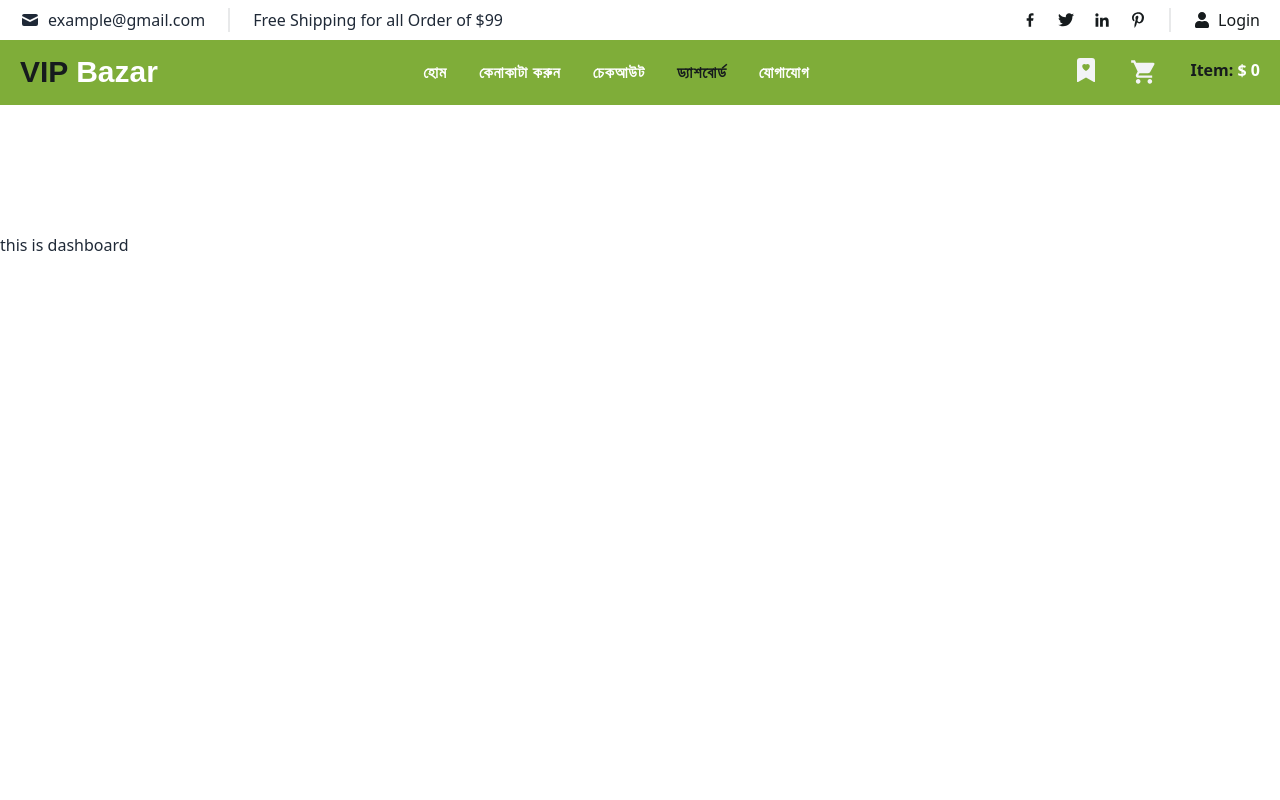
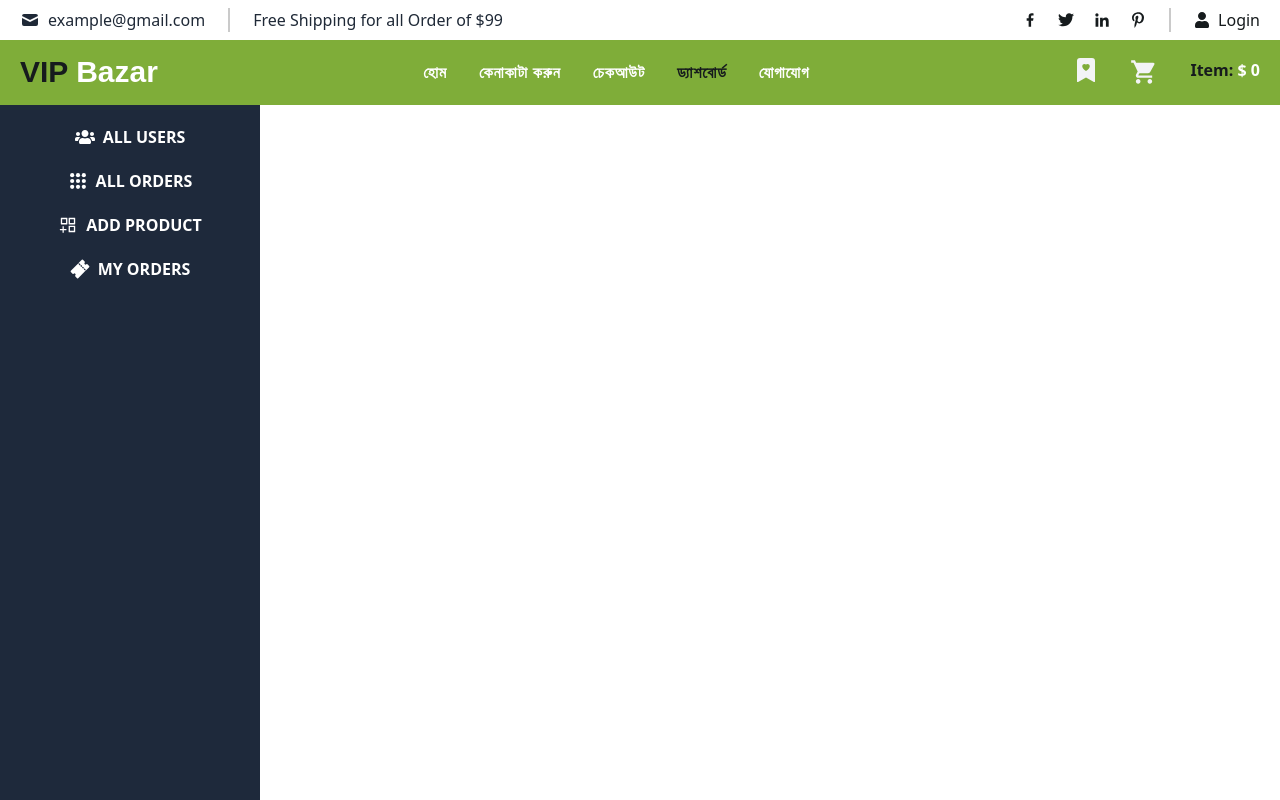
Before and after one commit to team-binarybrains/Ecommerce-client, a React (Create React App) app: page /dashboard in a window 1280 px wide. Shown: the top 800 px of the page. Built offline with nearby package versions, Linux system fonts and the light colour scheme.

Commit message:
dashboard impliment

```diff
--- a/package.json
+++ b/package.json
@@ -3,6 +3,9 @@
   "version": "0.1.0",
   "private": true,
   "dependencies": {
+    "@fortawesome/fontawesome-svg-core": "^6.2.0",
+    "@fortawesome/free-solid-svg-icons": "^6.2.0",
+    "@fortawesome/react-fontawesome": "^0.2.0",
     "@react-icons/all-files": "^4.1.0",
     "@testing-library/jest-dom": "^5.16.5",
     "@testing-library/react": "^13.4.0",
--- /dev/null
+++ b/src/Component/Dashboard/Dashboard.css
@@ -0,0 +1,71 @@
+.divider::before,
+.divider::after {
+   background-color: #cacaca;
+}
+
+.menu :where(li)> :where(*:not(ul)) {
+   padding-left: 0px;
+   padding-right: 0px;
+   padding-top: 0px;
+   padding-bottom: 0px;
+}
+
+.hover\:bg-slate-300:hover {
+   --tw-bg-opacity: 1;
+   background-color: rgb(240, 240, 240);
+}
+
+.menu[class*=" p-"] li>*,
+.menu[class^="p-"] li>* {
+   border-radius: 5px;
+   -webkit-border-radius: 5px;
+   -moz-border-radius: 5px;
+   -ms-border-radius: 5px;
+   -o-border-radius: 5px;
+}
+
+.menu :where(li:not(.menu-title):not(:empty))> :where(:not(ul).active),
+.menu :where(li:not(.menu-title):not(:empty))> :where(*:not(ul):active) {
+   --tw-bg-opacity: 1;
+   background-color: transparent;
+   --tw-text-opacity: 1;
+   color: hsl(var(--pc) / var(--tw-text-opacity));
+}
+#sidebar_User_profile{
+   /* background-image: url('../../asset/userProfileSvg/wave.svg'); */
+   background-repeat: no-repeat;
+   background-size: cover;
+   width: 100%;
+   height: 280px;
+   background-position: center;
+}
+@media only screen and (max-width:580px){
+   #sidebar_User_profile{
+      /* background-image: url('../../asset/userProfileSvg/wave.svg'); */
+      background-repeat: no-repeat;
+      background-size: cover;
+      width: 100%;
+      height: 280px;
+      background-position: center;
+   }
+}
+@media only screen and (min-width:580px){
+   #sidebar_User_profile{
+      /* background-image: url('../../asset/userProfileSvg/wave.svg'); */
+      background-repeat: no-repeat;
+      background-size: cover;
+      width: 100%;
+      height: 400px;
+      background-position: center;
+   }
+}
+@media only screen and (min-width:1023px){
+   #sidebar_User_profile{
+      /* background-image: url('../../asset/userProfileSvg/wave.svg'); */
+      background-repeat: no-repeat;
+      background-size: cover;
+      width: 100%;
+      height: 285px;
+      background-position: center;
+   }
+}
--- a/src/Component/Dashboard/Dashboard.js
+++ b/src/Component/Dashboard/Dashboard.js
@@ -1,9 +1,85 @@
-import React from "react";
+import React, { useEffect, useState } from "react";
+import { FontAwesomeIcon } from "@fortawesome/react-fontawesome";
+import { AiOutlineUser, AiOutlineAppstoreAdd } from "react-icons/ai";
+import { TiThSmall } from "react-icons/ti";
+import { IoTicket } from "react-icons/io5";
+import { IoMdPersonAdd } from "react-icons/io";
+import { FaUsers } from "react-icons/fa";
+import { faChartBar, faChevronRight, } from "@fortawesome/free-solid-svg-icons";
+import "./Dashboard.css";
+import { Link, Outlet } from "react-router-dom";
 
 const Dashboard = () => {
+
   return (
-    <div className="mt-32 h-screen">
-      <h1>this is dashboard</h1>
+    <div className="mx-auto">
+      <div className="drawer drawer-mobile">
+        <input id="open-dashboard-menu" type="checkbox" className="drawer-toggle" />
+        <div className="drawer-content  flex flex-col">
+          {/* <!-- Page content here --> */}
+          <div className="text-left mt-4 z-[999] fixed">
+            <label htmlFor="open-dashboard-menu" className="rounded inline-block cursor-pointer text-white lg:hidden z-50"><span className="text-2xl bg-clr px-4 py-2 rounded shadow-2xl">
+              <FontAwesomeIcon icon={faChevronRight} /> </span></label>
+          </div>
+          <div className="text-center ">
+            <div id="header" className=''>
+            </div>
+            <div className="text-left px-3">
+              <Outlet></Outlet>
+            </div>
+          </div>
+        </div>
+        <div className="drawer-side w-[100%] lg:w-[260px]">
+          <label htmlFor="open-dashboard-menu" className="drawer-overlay "></label>
+          <ul className="menu overflow-y-auto  bg-[#1e293b] gap-y-5 py-5 border-r-1 w-[50%] lg:w-[100%] border-r-1 shadow-lg  text-white">
+            {/* <!-- Sidebar content here --> */}
+
+            {/* Route for admin */}
+            <li className="text-base hover:bg-[#0f172a]  rounded px-2">
+              <Link
+                className="flex justify-center items-center gap-2"
+                to={"/dashboard/all-users"}
+              >
+                <FaUsers className="text-xl" />
+                <span className=" font-bold"> ALL USERS</span>
+              </Link>
+            </li>
+
+            <li className="text-base hover:bg-[#0f172a]  rounded px-2">
+              <Link
+                className="flex justify-center items-center gap-2"
+                to={"/dashboard/all-order"}
+              >
+                <TiThSmall className="text-xl" />
+                <span className=" font-bold"> ALL ORDERS</span>
+              </Link>
+            </li>
+
+            <li className="text-base hover:bg-[#0f172a]  rounded">
+              <Link
+                className="flex justify-center items-center gap-2 "
+                to={"/dashboard/add-product"}
+              >
+                <AiOutlineAppstoreAdd className="text-xl" />
+                <span className="font-bold">ADD PRODUCT</span>
+              </Link>
+            </li>
+
+
+            {/* Route for user */}
+            <li className="text-base hover:bg-[#0f172a]  rounded">
+              <Link
+                className="flex justify-center items-center gap-2 "
+                to={"/dashboard/my-orders"}
+              >
+                <IoTicket className="text-xl" />
+                <span className="font-bold">MY ORDERS</span>
+              </Link>
+            </li>
+
+          </ul>
+        </div>
+      </div>
     </div>
   );
 };
```
